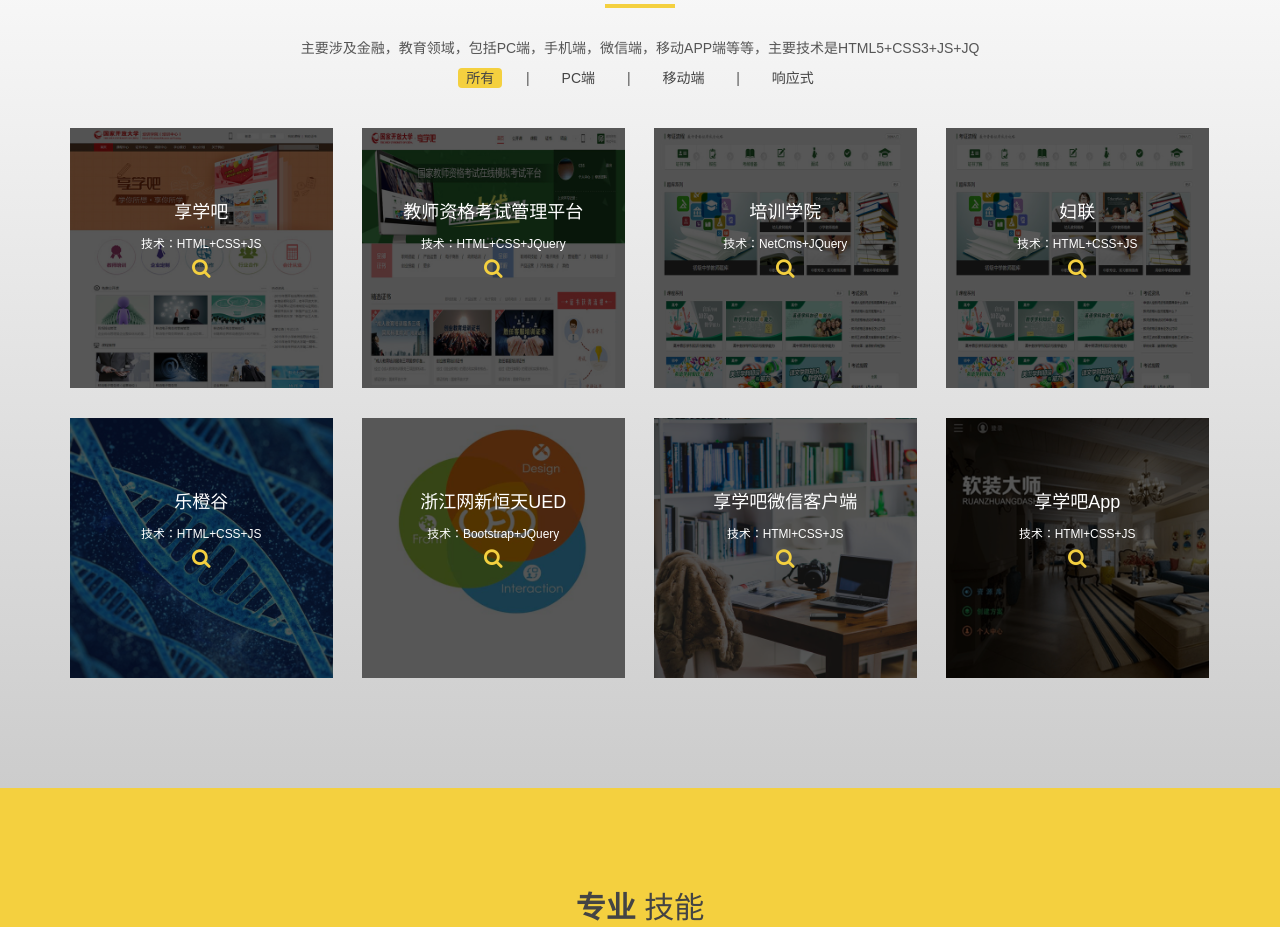
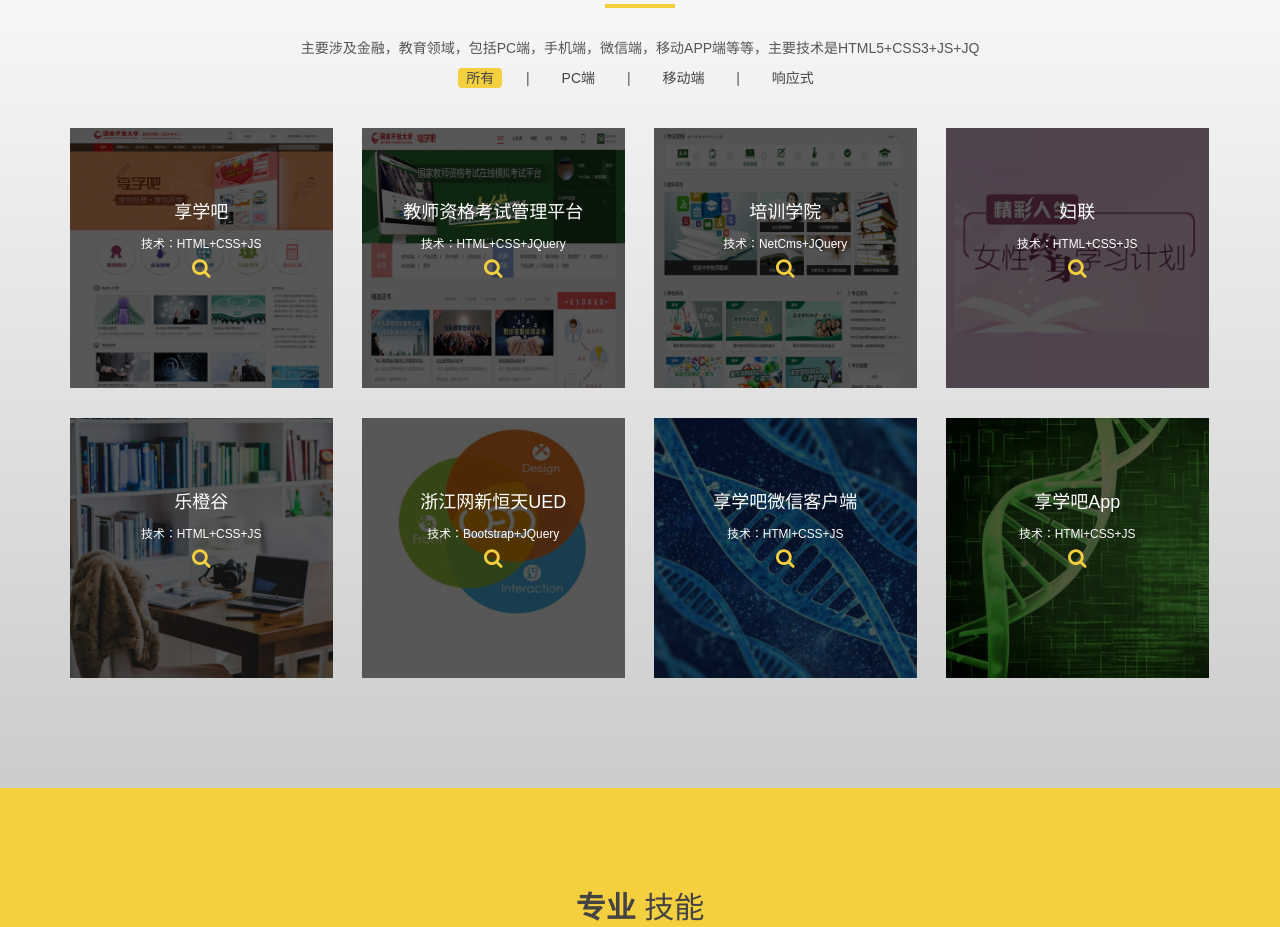
Before and after one commit to guopz/cv, a plain HTML site: page index.html in a window 1280 px wide. Shown: the part 1460-2387 px from the top of the page. Drawn offline with Linux system fonts and the light colour scheme; files whose address does not match are found by name.

Commit message:
更新图片

```diff
--- a/index.html
+++ b/index.html
@@ -195,7 +195,7 @@
                                     <div class="clearfix"></div>
                                     <i class="fa fa-search"></i>
                                 </div>
-                                <img src="img/03.jpg" class="img-responsive" alt="妇联">
+                                <img src="img/fn.jpg" class="img-responsive" alt="妇联">
                             </div>
                         </div>
                     </div>
@@ -210,7 +210,7 @@
                                     <div class="clearfix"></div>
                                     <i class="fa fa-search"></i>
                                 </div>
-                                <img src="img/05.jpg" class="img-responsive" alt="乐橙谷">
+                                <img src="img/07.jpg" class="img-responsive" alt="乐橙谷">
                             </div>
                         </div>
                     </div>
@@ -233,7 +233,7 @@
                                     <small>技术：HTMl+CSS+JS</small>
                                     <div class="clearfix"></div>
                                     <i class="fa fa-search"></i> </div>
-                                <img src="img/07.jpg" class="img-responsive" alt="享学吧微信客户端"></div>
+                                <img src="img/05.jpg" class="img-responsive" alt="享学吧微信客户端"></div>
                         </div>
                     </div>
                     <div class="col-sm-6 col-md-3 col-lg-3  app isotope-item" style="position: absolute; left: 0px; top: 0px; transform: translate3d(876px, 290px, 0px);">
@@ -245,7 +245,7 @@
                                     <div class="clearfix"></div>
                                     <i class="fa fa-search"></i>
                                 </div>
-                                <img src="img/08.jpg" class="img-responsive" alt="享学吧App">
+                                <img src="img/04.jpg" class="img-responsive" alt="享学吧App">
                             </div>
                         </div>
                     </div>
```
Also changed, not shown: img/fn.jpg (added).
